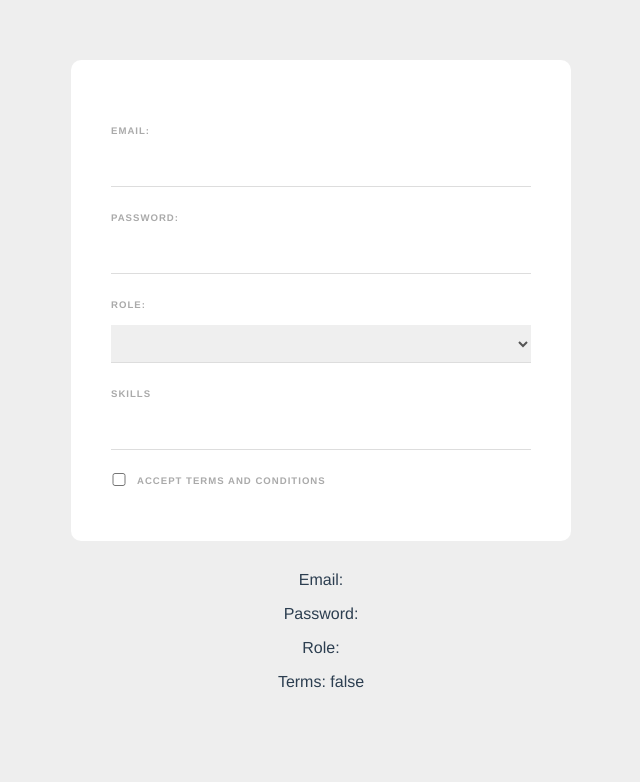
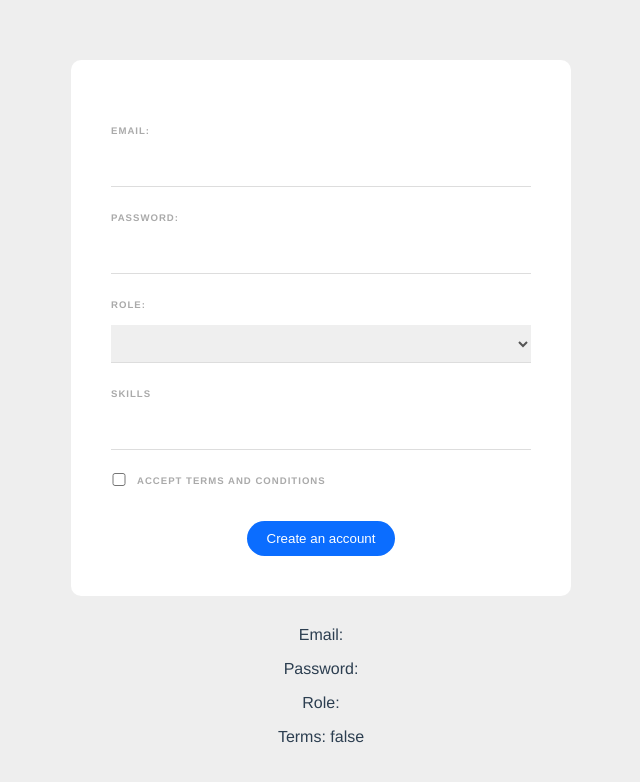
Before and after one commit to crypt096/vue-3-webform, a Vue app: page / in a window 1280 px wide. Shown: the top 782 px of the page, without its empty margins (319-959 px from the left). Built offline with nearby package versions, Linux system fonts and the light colour scheme.

Commit message:
Submitting form.

```diff
--- a/src/components/SignupForm.vue
+++ b/src/components/SignupForm.vue
@@ -1,9 +1,10 @@
 <template>
-  <form>
+  <form @submit.prevent="handleSubmit">
     <label>Email:</label>
     <input type="email" v-model="email" required />
     <label>Password:</label>
     <input type="password" v-model="password" required />
+    <div v-if="passwordError" class="error">{{ passwordError }}</div>
 
     <label>Role:</label>
     <select v-model="role">
@@ -12,14 +13,23 @@
     </select>
 
     <label>Skills</label>
-    <input type="text" v-model="tempSkill" @keyup="addSkill" />
-    <div v-for="skill in skills" :key="skill" class="pill">
-      <span @click="deleteSkill(skill)">{{ skill }}</span>
+    <input type="text" v-model="tempSkill" @keyup.alt="addSkill" />
+    <div
+      v-for="skill in skills"
+      :key="skill"
+      class="pill"
+      @click="deleteSkill(skill)"
+    >
+      {{ skill }}
     </div>
 
     <div class="terms">
       <input type="checkbox" required v-model="terms" />
       <label>Accept terms and conditions</label>
+    </div>
+
+    <div class="submit">
+      <button>Create an account</button>
     </div>
   </form>
 
@@ -39,11 +49,12 @@ export default {
       terms: false,
       tempSkill: "",
       skills: [],
+      passwordError: "",
     };
   },
   methods: {
     addSkill(e) {
-      if (e.key === "Enter" && this.tempSkill) {
+      if (e.key === "," && this.tempSkill) {
         if (!this.skills.includes(this.tempSkill)) {
           this.skills.push(this.tempSkill);
           this.tempSkill = "";
@@ -54,6 +65,21 @@ export default {
       this.skills = this.skills.filter((item) => {
         return skill !== item;
       });
+    },
+    handleSubmit() {
+      // Validate password
+      this.passwordError =
+        this.password.length > 5
+          ? ""
+          : "Password must be at least 6 chars long";
+
+      if (!this.passwordError) {
+        console.log("email", this.email);
+        console.log("password", this.password);
+        console.log("role", this.role);
+        console.log("skills", this.skills);
+        console.log("terms accepted", this.terms);
+      }
     },
   },
 };
@@ -110,4 +136,24 @@ input[type="checkbox"] {
   color: #777;
   cursor: pointer;
 }
+
+button {
+  background: #0b6dff;
+  border: 0;
+  padding: 10px 20px;
+  margin-top: 20px;
+  color: white;
+  border-radius: 20px;
+}
+
+.submit {
+  text-align: center;
+}
+
+.error {
+  color: #ff0062;
+  margin-top: 10px;
+  font-size: 0.8em;
+  font-weight: bold;
+}
 </style>
```
